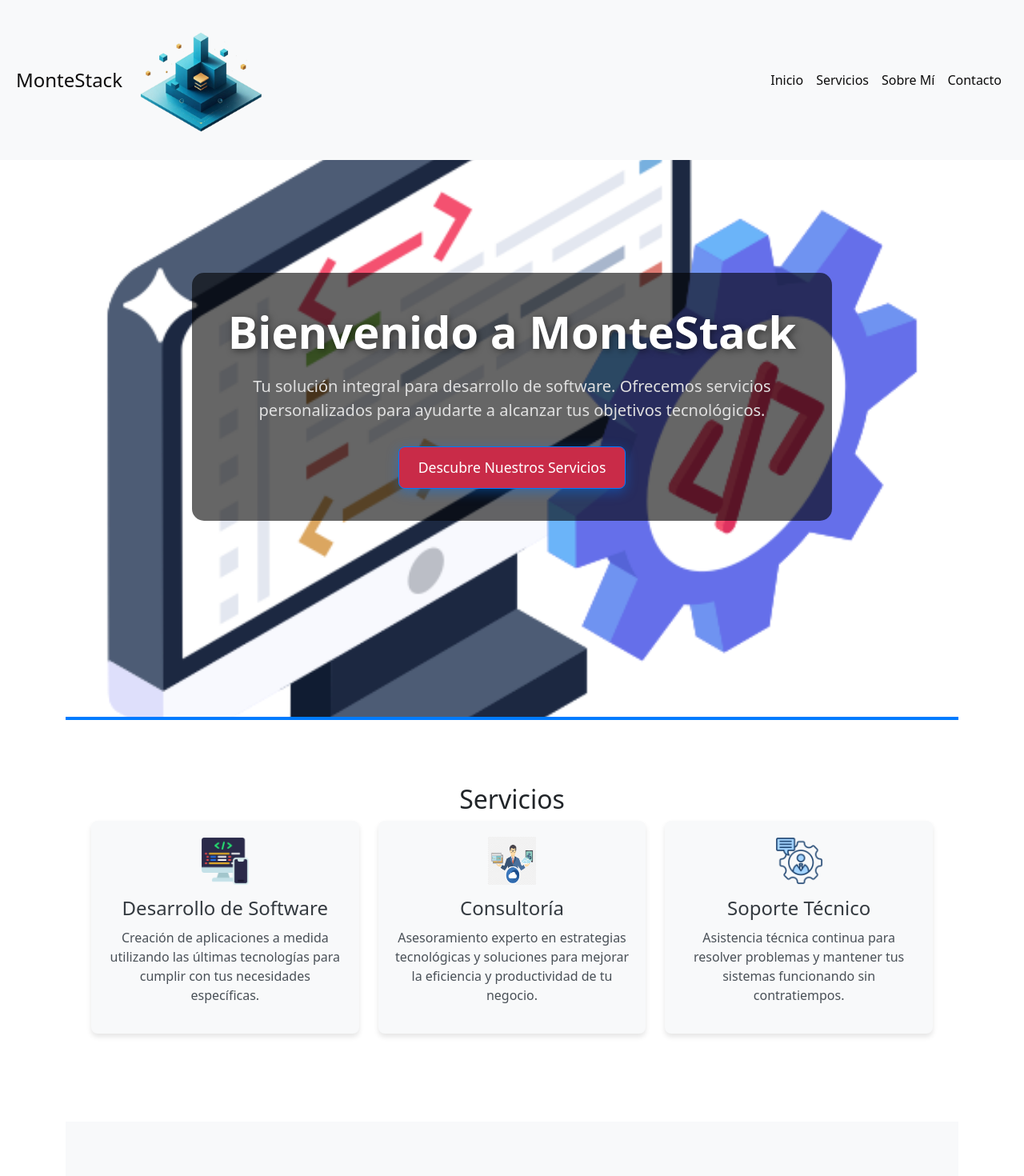
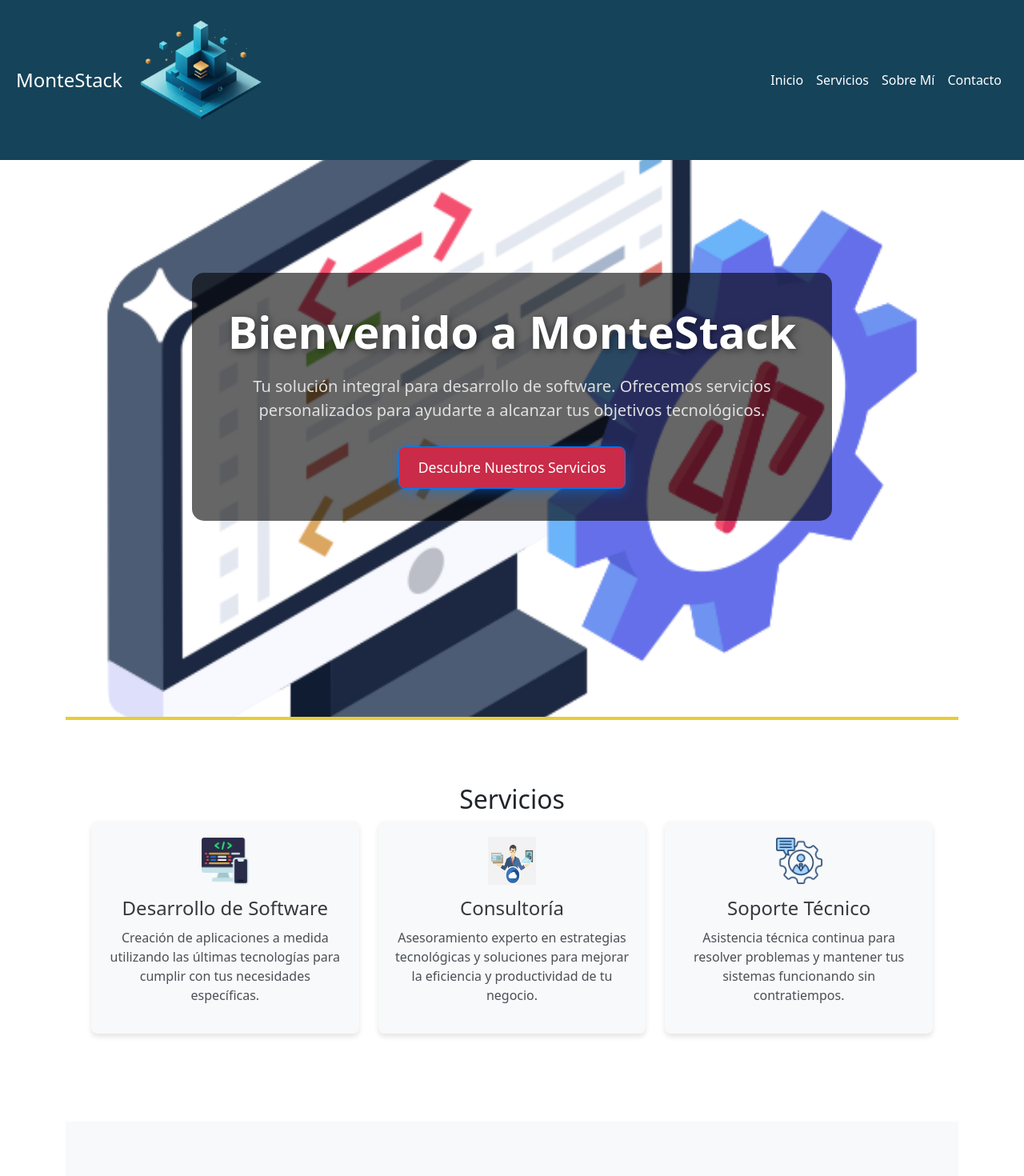
Before and after one commit to ivanMax11/website, a Vue app in the folder frontend/: page / in a window 1280 px wide. Shown: the top 1470 px of the page at 80% size. Built offline with nearby package versions, Linux system fonts and the light colour scheme; what vue-scrollactive would draw is missing.

Commit message:
Setting styles

```diff
--- a/frontend/public/index.html
+++ b/frontend/public/index.html
@@ -6,15 +6,28 @@
     <title>MonteStack</title>
 
     <!-- Preload Bootstrap CSS -->
-  <link rel="preload" href="https://cdn.jsdelivr.net/npm/bootstrap@5.2.3/dist/css/bootstrap.min.css" as="style" onload="this.onload=null;this.rel='stylesheet'">
-  <noscript><link rel="stylesheet" href="https://cdn.jsdelivr.net/npm/bootstrap@5.2.3/dist/css/bootstrap.min.css"></noscript>
-
+    <link
+      rel="preload"
+      href="https://cdn.jsdelivr.net/npm/bootstrap@5.2.3/dist/css/bootstrap.min.css"
+      as="style"
+      onload="this.onload=null;this.rel='stylesheet'"
+    >
+    <noscript>
+      <link
+        rel="stylesheet"
+        href="https://cdn.jsdelivr.net/npm/bootstrap@5.2.3/dist/css/bootstrap.min.css"
+      >
+    </noscript>
   </head>
   <body>
     <div id="app"></div>
 
     <!-- Bootstrap JS and Popper.js from correct sources -->
-  <script src="https://cdn.jsdelivr.net/npm/@popperjs/core@2.11.6/dist/umd/popper.min.js" defer></script>
-  <script src="https://cdn.jsdelivr.net/npm/bootstrap@5.2.3/dist/js/bootstrap.bundle.min.js" defer></script>
+    <script
+      src="https://cdn.jsdelivr.net/npm/@popperjs/core@2.11.6/dist/umd/popper.min.js"
+    ></script>
+    <script
+      src="https://cdn.jsdelivr.net/npm/bootstrap@5.2.3/dist/js/bootstrap.bundle.min.js"
+    ></script>
   </body>
 </html>
--- a/frontend/src/components/FooterComponent.vue
+++ b/frontend/src/components/FooterComponent.vue
@@ -24,7 +24,7 @@
 
   <style scoped>
   .footer {
-    background-color: #333;
+    background-color: #15435a;
     color: #fff;
     padding: 20px 0;
     text-align: center;
--- a/frontend/src/components/HeaderComponent.vue
+++ b/frontend/src/components/HeaderComponent.vue
@@ -52,31 +52,42 @@ export default {
 
 <style scoped>
 .navbar {
-  background-color: #f8f9fa;
+  background-color: #15435a;
   padding: 10px 20px;
 }
 
 .navbar-brand {
-  color: #0e0d0d;
+  color: white;
+  text-decoration: none;
   display: flex;
   align-items: center;
   font-size: 1.5rem;
   padding: 0;
 }
 
+.navbar-brand:hover {
+  color: #e7cd37;
+}
+
 .navbar-brand .logo {
   width: 180px;
   height: auto;
   margin-left: 10px;
-  transform: translateY(0px);
+  transform: translateY(-15px);
 }
 
 .navbar-nav .nav-link {
-  color: #0c0c0c;
+  color: white;
   padding: 8px 15px;
 }
 
+.nav-link:hover {
+  color: #e7cd37;
+}
+
 .navbar-toggler {
+  background-color: #e7cd37;
+
   border: none;
 }
 
--- a/frontend/src/components/HomeComponent.vue
+++ b/frontend/src/components/HomeComponent.vue
@@ -304,6 +304,7 @@ export default {
 </script>
 
 <style scoped>
+@charset 'UTF-8';
 .home-section {
   background-image: url('/public/icons/desarrollo-web.png');
   background-size: cover;
@@ -359,7 +360,7 @@ export default {
 
 .services-section {
   background-color: #ffffff;
-  border-top: 4px solid #007bff;
+  border-top: 4px solid #e7cd37;
   padding: 80px 20px;
   /* Aumentado el padding superior e inferior */
 }
@@ -370,12 +371,6 @@ export default {
   /* Aumentado el padding superior e inferior */
 }
 
-.contact-section {
-  background-color: #ffffff;
-  padding: 60px 0;
-  /* Espaciado general */
-  /* Aumentado el padding superior e inferior */
-}
 
 .about-me-content {
   display: flex;
```
Lines whose indentation alone changed are shown as unchanged.
